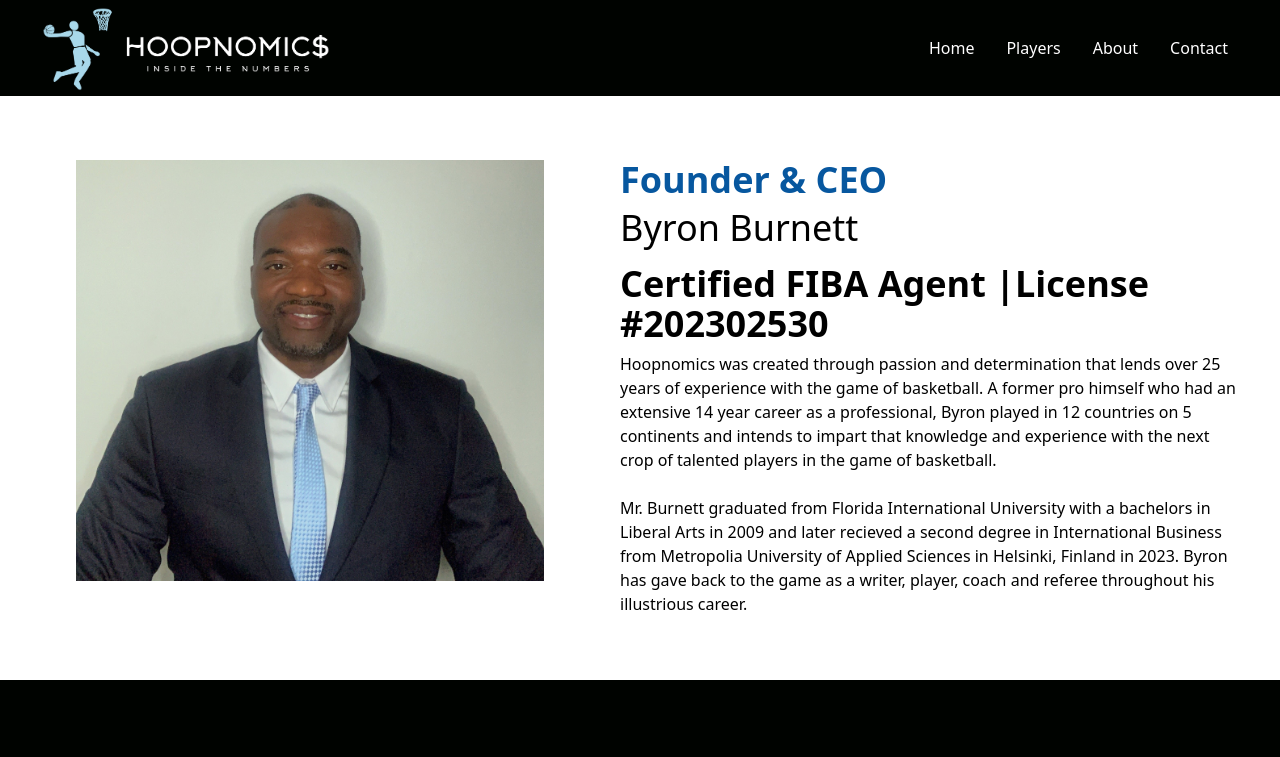
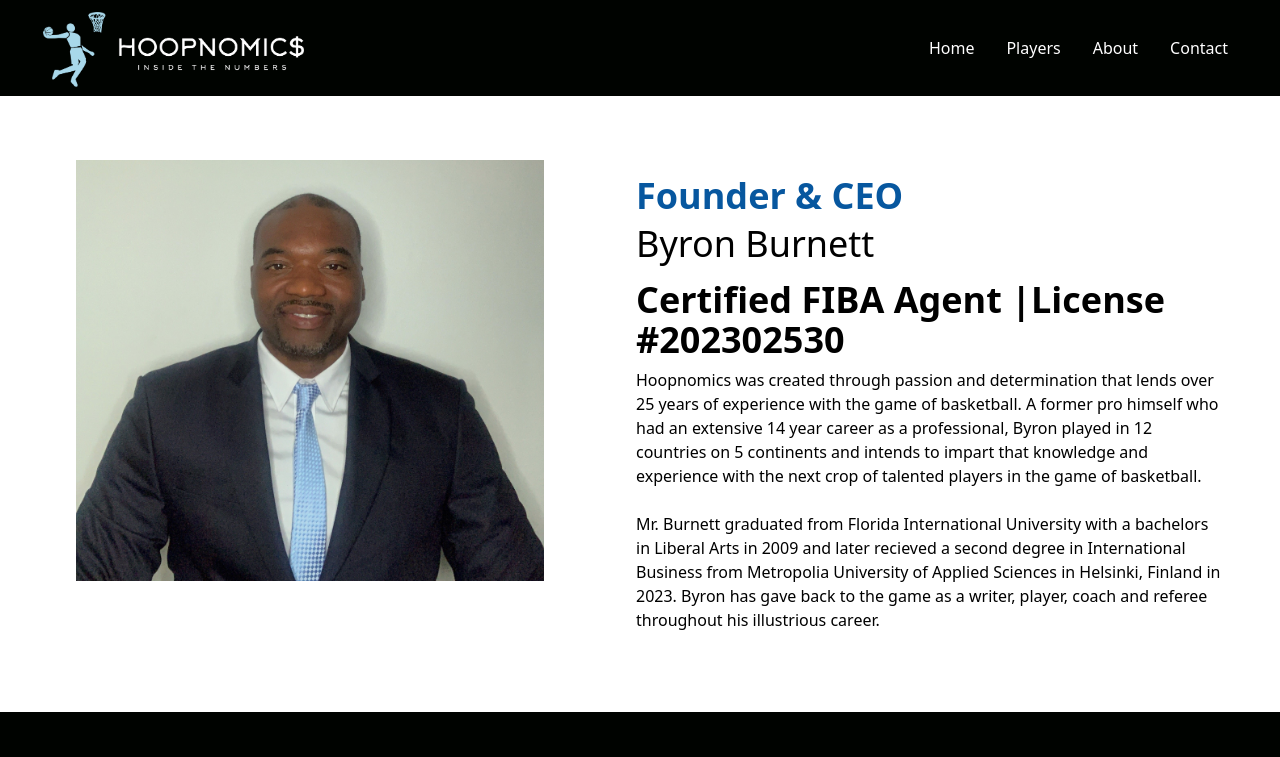
Before and after one commit to ByronBurnett/agency_website, a React (Create React App) app: page /about in a window 1280 px wide. Shown: the top 757 px of the page. Built offline with nearby package versions, Linux system fonts and the light colour scheme.

Commit message:
new updates

```diff
--- a/src/components/About.jsx
+++ b/src/components/About.jsx
@@ -6,7 +6,7 @@ const About = () => {
     <div className="py-16 bg-white">
       <div className="max-w-[1240px] grid md:grid-cols-2">
        <img src={suit} alt="founder" className="w-[500px] mx-auto px-4" />
-       <div className="flex flex-col justify-center">
+       <div className="flex flex-col justify-center p-4">
         <p className="text-[#07579f] font-bold text-4xl">Founder & CEO</p>
         <h1 className="md:text-4xl sm:text-3xl text-2xl font-medium py-2" >Byron Burnett</h1>
         <h1 className="md:text-4xl sm:text-3xl text-2xl font-bold py-2" >Certified FIBA Agent |License #202302530</h1>
--- a/src/components/Hero.jsx
+++ b/src/components/Hero.jsx
@@ -8,7 +8,7 @@ const Hero = () => {
        <p className="text-[#07579f] font-bold p-2">INSIDE THE NUMBERS</p>
        <h1 className="md:text-7xl sm:text-6xl text-4xl font-bold md:py-6">Hoopnomics.</h1>
        <div className="flex justify-center items-center">
-        <p className="md:text-5xl sm:text-4xl font-bold py-4">A global basketball marketing agency that serves</p>
+        <p className="md:text-5xl sm:text-4xl font-bold py-4">Our clients are</p>
        <ReactTyped className="md:text-5xl sm:text-4xl font-bold md:pl-4 pl-2" strings={['players', 'coaches', 'teams']} typeSpeed={120} backSpeed={140} loop />
        </div>
        <p className="md:text-2xl text-xl font-bold text-gray-500">Choose Hoopnomics to partner with on your journey
--- a/src/components/Navbar.jsx
+++ b/src/components/Navbar.jsx
@@ -12,8 +12,8 @@ const Navbar = () => {
 
     return (
     <div className="flex justify-between  items-center h-24 max-w-[1240px] mx-auto px-4 text-white">
-     <h1 className="w-full text-3xl font-bold text-[#00df9a]">
-        <img src={logo} alt="brand.logo" height={300} width={300} className="mt-2" />
+     <h1 className="w-full text-3xl font-bold">
+        <img src={logo} alt="brand.logo" height={300} width={275} className="mt-2" />
      </h1>
     <ul className="hidden md:flex">
         <Link to="/"><li className="p-4">Home</li></Link>
@@ -25,8 +25,8 @@ const Navbar = () => {
             {nav ? <AiOutlineClose size={20} /> : <AiOutlineMenu size={20} /> }
 
         </div>
-        <div className={nav ? 'fixed left-0 top-0 w-[70%] h-full border-r border-r-gray-900 bg-[#000300] ease-in-out duration-500': 'fixed left-[-100%]' }>
-        <h1 className="w-full text-3xl font-bold text-[#00df9a] m-4">
+        <div className={nav ? 'fixed left-0 top-0 w-[85%] h-full border-r border-r-gray-900 bg-[#000300] ease-in-out duration-500': 'fixed left-[-100%]' }>
+        <h1 className="w-full text-3xl font-bold m-4">
         <img src={logo} alt="brand.logo" height={300} width={300} />
      </h1>
 
--- a/src/components/Players.jsx
+++ b/src/components/Players.jsx
@@ -6,7 +6,7 @@ import test5 from '../assets/sample_5.jpg';
 const Players = () => {
   return (
     <div className="w-full py-[5rem] px-4 bg-white">
-      <div className="max-w-[1240px]  mx-auto grid md:grid-cols-3 gap-8">
+      <div className="max-w-[1240px] mx-auto grid md:grid-cols-3 gap-8">
         <div class="max-w-sm rounded overflow-hidden shadow-xl hover:scale-105 duration-300">
           <img className="w-full" src={test5} alt="player_1" />
           <div className="px-6 py-4">
```
